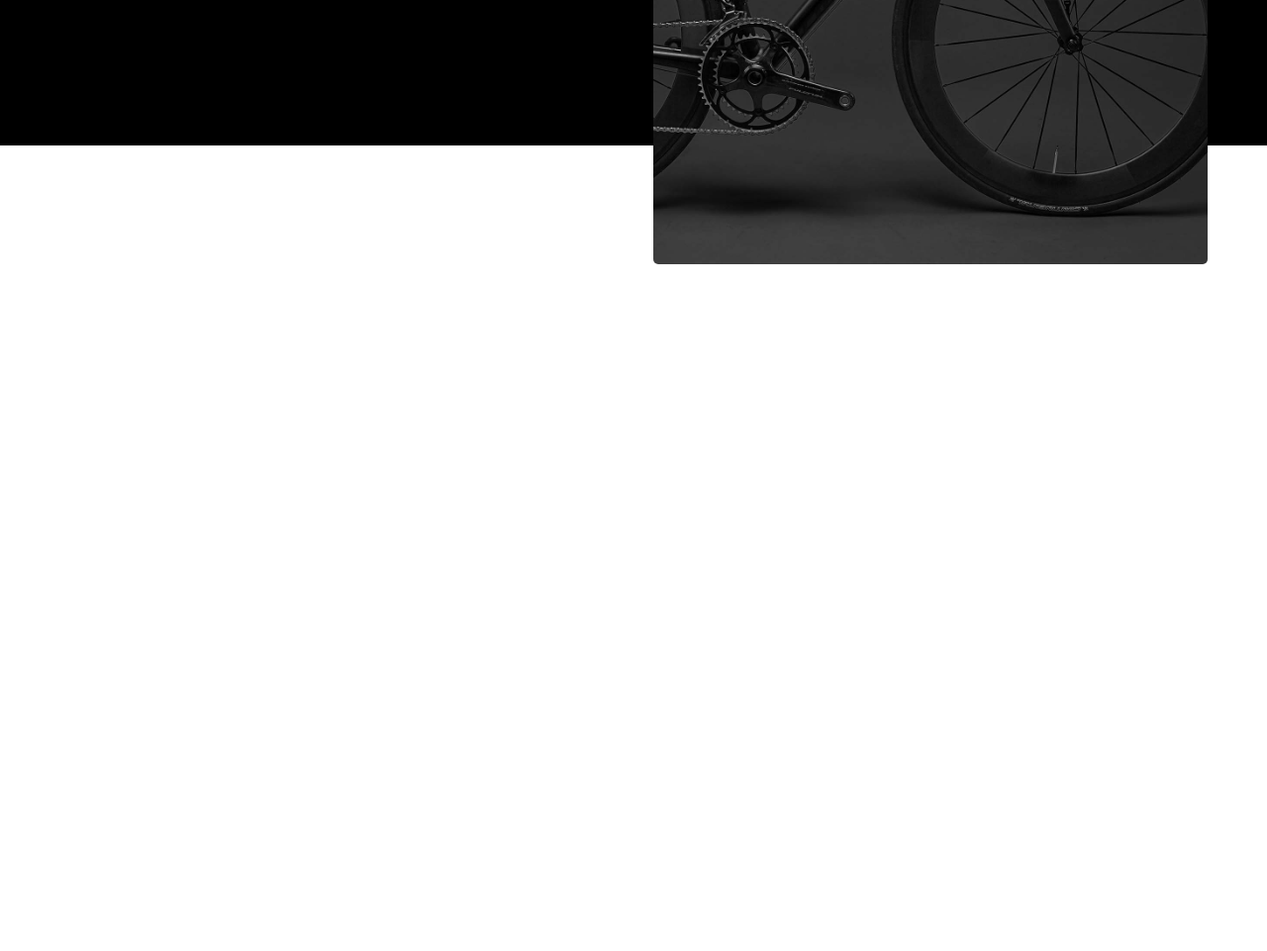
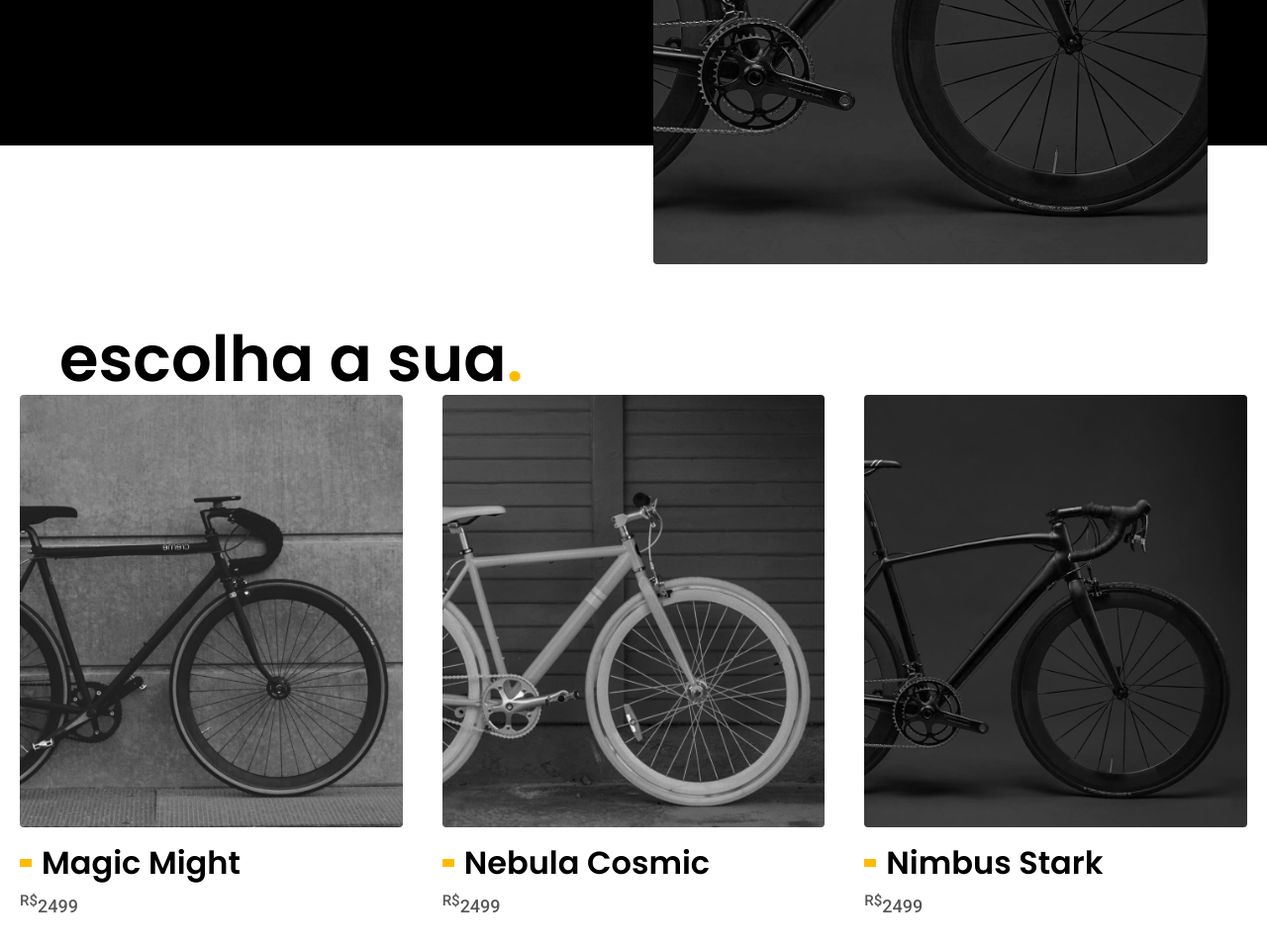
Before and after one commit to devimicael/projeto_bikcraft, a plain HTML site: page index.html in a window 1280 px wide. Shown: the part 529-1490 px from the top of the page at 99% size. Before the commit the page ends 800 px from the top, so only its background shows below. Drawn offline with Linux system fonts and the light colour scheme.

Commit message:
inclui lista de bicicletas em nova seção

```diff
--- a/index.html
+++ b/index.html
@@ -45,5 +45,35 @@
       </div>
     </div>
   </main>
+
+  <article aria-label="lista de bicicletas" class="bicicletas-lista">
+    <h2 class="font-1-xxl max-container">escolha a sua<span class="golden-point">.</span></h2>
+
+    <ul>
+      <li>
+        <a href="./src/bicicletas/magic.html">
+          <img src="./src/img/bicicletas/magic-home.jpg" alt="magic">
+          <h3 class="font-1-xl">Magic Might</h3>
+          <span class="font-2-m c-8"><sup>R$</sup>2499</span>
+        </a>
+      </li>
+
+      <li>
+        <a href="./src/bicicletas/nebula.html">
+          <img src="./src/img/bicicletas/nebula-home.jpg" alt="nebula">
+          <h3 class="font-1-xl">Nebula Cosmic</h3>
+          <span class="font-2-m c-8"><sup>R$</sup>2499</span>
+        </a>
+      </li>
+
+      <li>
+        <a href="./src/bicicletas/nimbus.html">
+          <img src="./src/img/bicicletas/nimbus-home.jpg" alt="nimbus">
+          <h3 class="font-1-xl">Nimbus Stark</h3>
+          <span class="font-2-m c-8"><sup>R$</sup>2499</span>
+        </a>
+      </li>
+    </ul>
+  </article>
 </body>
 </html>
--- /dev/null
+++ b/src/css/bicicletas/bicicletas-lista.css
@@ -0,0 +1,57 @@
+.bicicletas-lista {
+  padding-top: 60px;
+  padding-bottom: 60px;
+}
+
+.bicicletas-lista ul {
+  padding-left: 20px;
+  padding-right: 20px;
+  max-width: 1400px;
+  margin-left: auto;
+  margin-right: auto;
+
+  display: flex;
+  /* flex-wrap: wrap; */
+  gap: 40px;
+  overflow-x: auto;
+}
+
+.bicicletas-lista ul li {
+  min-width: 280px;
+  flex: 1;
+}
+
+.bicicletas-lista ul a {
+  display: block;
+}
+
+.bicicletas-lista ul img {
+  margin-bottom: 16px;
+}
+
+.bicicletas-lista ul h3 {
+  margin-bottom: 8px;
+  display: flex;
+  align-items: center;
+}
+
+.bicicletas-lista ul h3::before {
+  content: "";
+  height: 8px;
+  width: 12px;
+  display: inline-block;
+  background-color: var(--cor-p1);
+  transition: width .3s;
+  margin-right: 10px;
+}
+
+.bicicletas-lista ul a:hover h3::before{
+  width: 24px;
+}
+
+@media(max-width: 800px) {
+  .bicicletas-lista ul {
+    gap: 20px;
+    padding-bottom: 20px;
+  }
+}
--- a/src/css/global/global.css
+++ b/src/css/global/global.css
@@ -18,7 +18,10 @@ img {
   max-width: 100%;
   display: block;
   object-fit: cover;
-  border-radius: 5px;
+}
+
+img[src$=".jpg"] {
+  border-radius: 4px;
 }
 
 .max-container {
--- a/src/css/style.css
+++ b/src/css/style.css
@@ -5,5 +5,5 @@
 @import "./util/componentes.css";
 
 @import "./global/header.css";
-
 @import "./home/introducao.css";
+@import "./bicicletas/bicicletas-lista.css";
```
